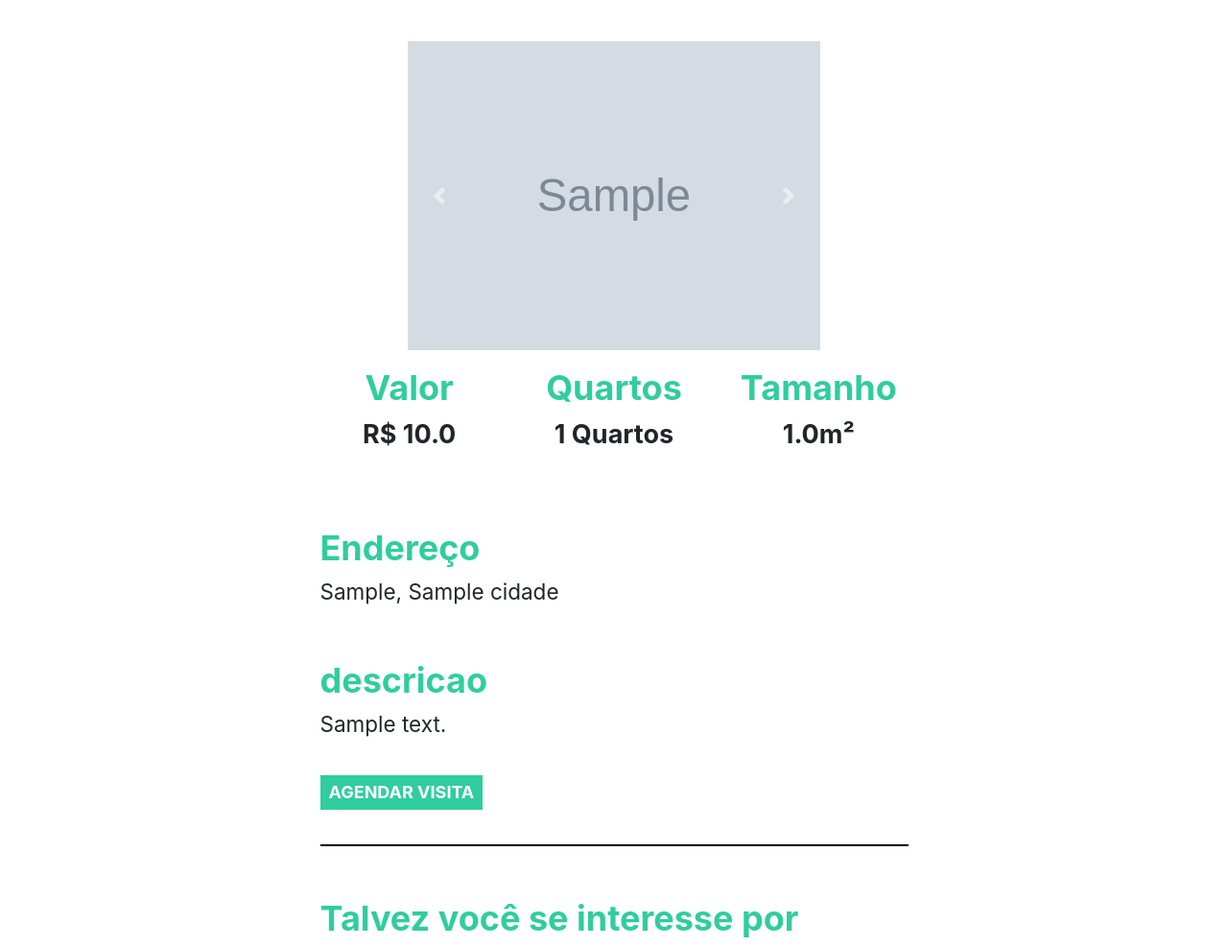
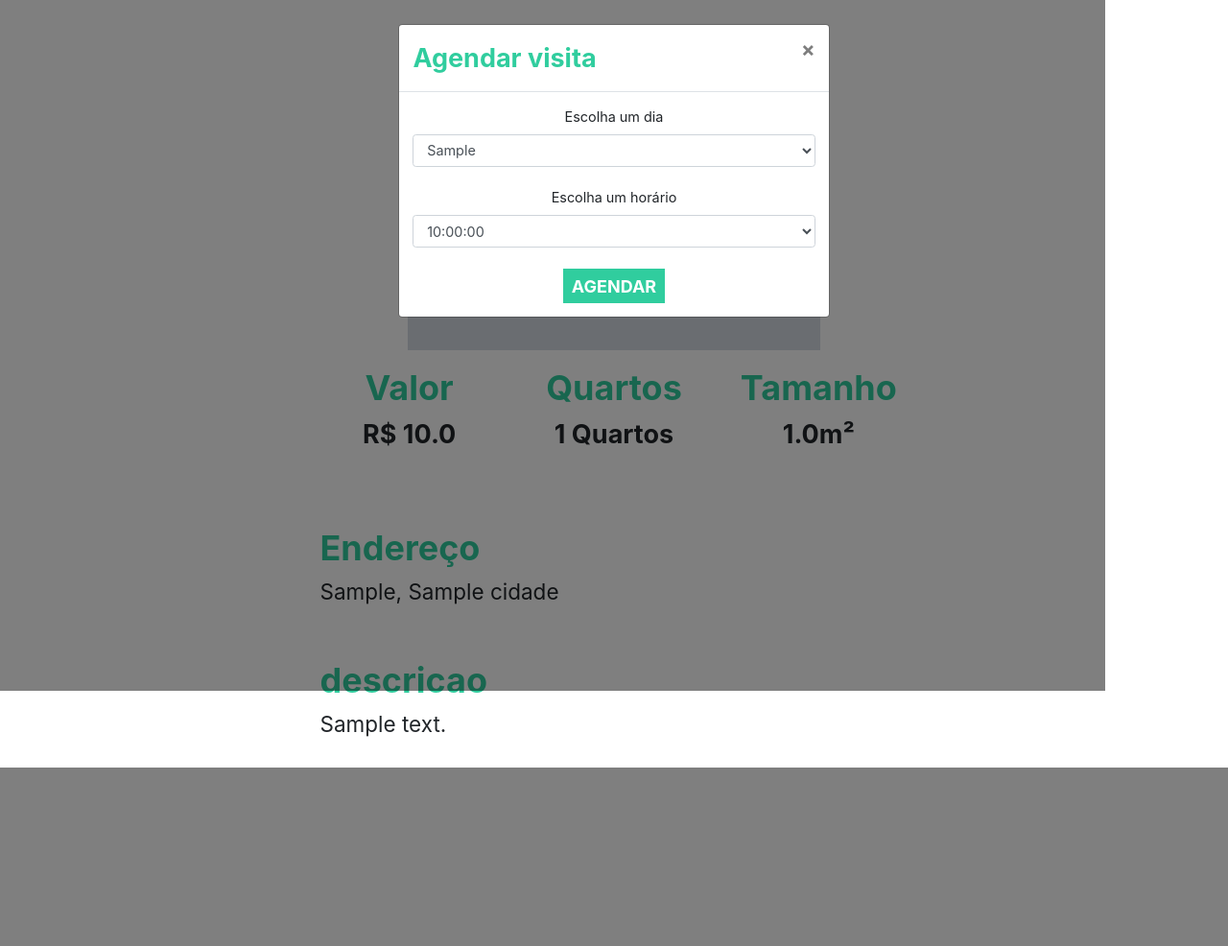
Before and after one commit to fabricius1/iMoby, a Django app: page /imovel/1 in a window 1280 px wide, after a click on "AGENDAR VISITA". Shown: the whole page at 96% size. After the commit the page ends 800 px from the top, so only its background shows below. Run offline with Django 4.2, Linux system fonts and the light colour scheme; tables that the repository leaves empty hold one stand-in row (values such as "Sample post"); grey boxes marked "Sample" are stand-in pictures.

Commit message:
App after 3rd and last class

```diff
--- a/plataform/templates/imovel.html
+++ b/plataform/templates/imovel.html
@@ -89,6 +89,43 @@
 
         </div>
     </div>
+
+
+    <div class="modal fade" id="exampleModal" tabindex="-1" role="dialog" aria-labelledby="exampleModalLabel" aria-hidden="true">
+        <div class="modal-dialog" role="document">
+            <div class="modal-content">
+                <div class="modal-header">
+                    <h5 class="modal-title titulo_filtrar" id="exampleModalLabel">Agendar visita</h5>
+                    <button type="button" class="close" data-dismiss="modal" aria-label="Close">
+                    <span aria-hidden="true">&times;</span>
+                    </button>
+                </div>
+                <div class="modal-body">
+                    <form action="{% url 'agendar_visita' %}" method="POST">{% csrf_token %}
+                        <label>Escolha um dia</label>
+                        <select name="dia" class="form-control">
+                            {% for dia in imovel.dias_visita.all %}
+                                <option value="{{dia}}">{{dia}}</option>
+                            {% endfor %}
+                        </select>
+                        <br>
+
+                        <label>Escolha um horário</label>
+                        <select name="horario" class="form-control">
+                            {% for horario in imovel.horarios.all %}
+                                <option value="{{horario}}">{{horario}}</option>
+                            {% endfor %}
+                        </select>
+                        <input name="id_imovel" type="hidden" value="{{imovel.id}}">
+                        <br>
+                        <input  class="btn_agendar" type="submit" value="AGENDAR">
+                    </form>
+                </div>
+
+            </div>
+        </div>
+    </div>
+
 </div>
 
 {% endblock  %}
--- a/plataform/urls.py
+++ b/plataform/urls.py
@@ -4,5 +4,8 @@ from . import views
 
 urlpatterns = [
     path('', views.home, name = 'home'),
-    path('imovel/<str:id>', views.imovel, name='imovel')
+    path('imovel/<str:id>', views.imovel, name='imovel'),
+    path('agendar_visita/', views.agendar_visitas, name="agendar_visita"),
+    path('agendamentos', views.agendamentos, name="agendamentos"),
+    path('cancelar_agendamento/<str:id>', views.cancelar_agendamento, name="cancelar_agendamento"),
 ]
--- a/plataform/views.py
+++ b/plataform/views.py
@@ -1,7 +1,7 @@
 from django.http.response import HttpResponse
-from django.shortcuts import get_object_or_404, render
+from django.shortcuts import get_object_or_404, render, redirect
 from django.contrib.auth.decorators import login_required
-from .models import Cidade, Imovel
+from .models import Cidade, Imovel, Visitas
 
 
 @login_required(login_url='/auth/login')
@@ -37,3 +37,32 @@ def imovel(request, id):
     imovel = get_object_or_404(Imovel, id=id)
     sugestoes = Imovel.objects.filter(cidade=imovel.cidade).exclude(id=id)[:2]
     return render(request, 'imovel.html', {'imovel': imovel, 'sugestoes': sugestoes, 'id': id})
+
+
+def agendar_visitas(request):
+    usuario = request.user
+    dia = request.POST.get('dia')
+    horario = request.POST.get('horario')
+    id_imovel = request.POST.get('id_imovel')
+
+    visita = Visitas(
+        imovel_id=id_imovel,
+        usuario=usuario,
+        dia=dia,
+        horario=horario
+    )
+    visita.save()
+
+    return redirect('/agendamentos')
+
+
+def agendamentos(request):
+    visitas = Visitas.objects.filter(usuario=request.user)
+    return render(request, "agendamentos.html", {'visitas': visitas})
+
+
+def cancelar_agendamento(request, id):
+    visitas = get_object_or_404(Visitas, id=id)
+    visitas.status = "C"
+    visitas.save()
+    return redirect('/agendamentos')
--- a/templates/base.html
+++ b/templates/base.html
@@ -26,7 +26,7 @@
         <div class="collapse navbar-collapse" id="navbarNav">
           <ul class="navbar-nav">
             <li class="nav-item active">
-              <a class="nav-link" href="">Agendamento</a>
+              <a class="nav-link" href="{% url 'agendamentos' %}">Agendamento</a>
             </li>
           </ul>
         </div>
```
Also changed, not shown: plataform/templates/agendamentos.html (added, +65 -0 lines), media/img/2431423489.jpg (added), media/img/2431423505.jpg (added).
